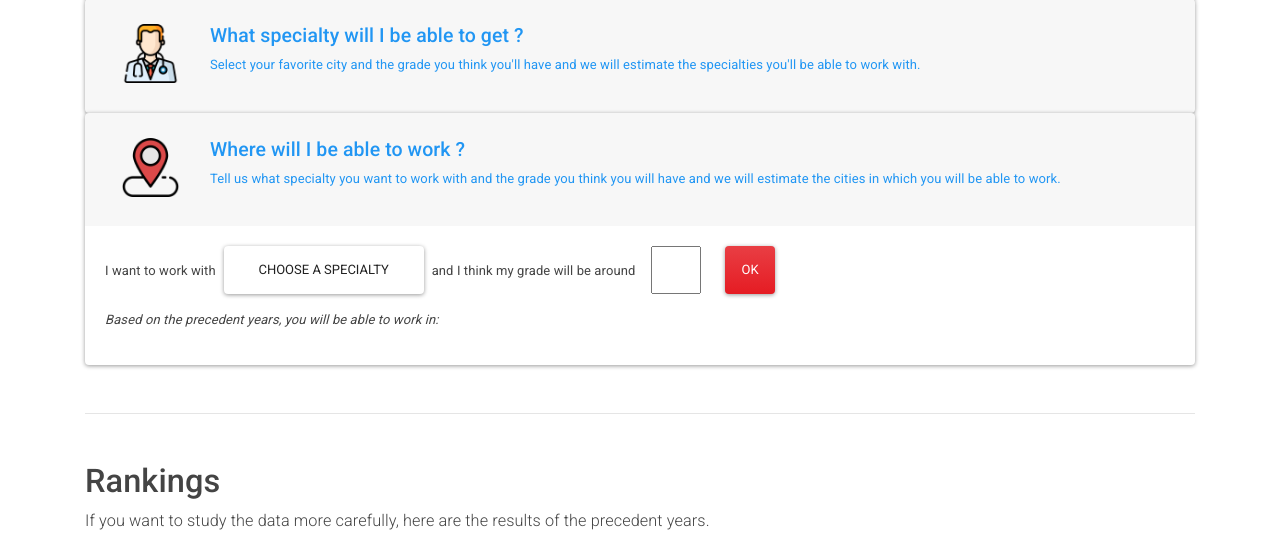
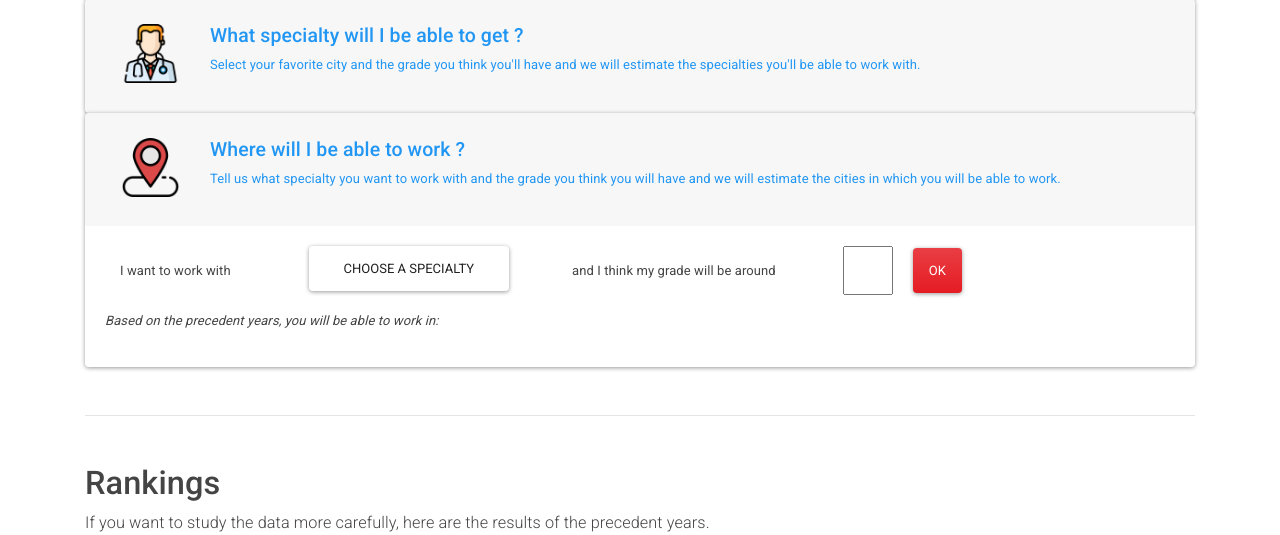
Before and after one commit to alex-run-code/resio, a Django app: page /ranking/ in a window 1280 px wide, after a click that opens the changed part. Shown: the part 408-943 px from the top of the page. Run offline with Django 3.2, Linux system fonts and the light colour scheme; data comes from the database, SQL or seed files in the repository; some libraries are stand-ins or nearby versions.

Commit message:
part 3 of algo made responsive

```diff
--- a/website/templates/website/ranking.html
+++ b/website/templates/website/ranking.html
@@ -149,19 +149,26 @@
         <div id="collapseThree" class="collapse" aria-labelledby="headingThree" data-parent="#accordion">
           <div class="card-body">
             <div class='row ml-0'>
-              <form style="display: flex;">
-                <p style='margin-top:15px'>I want to work with </p>
+              <!-- <form style="display: flex;"> -->
+                <div class='col-lg-2'>
+                  <p style='margin-top:15px'>I want to work with</p>
+                </div>
+                <div class='col-lg-3'>
                 <select class="btn btn-secondary mr-2 ml-2" style='width:200px' id='select_specialty2'>
                   <option>Choose a specialty</option>
                   {% for specialty in specialties %}
                   <option>{{ specialty.name }}</option>
                   {% endfor %}
                 </select>
-
+              </div>
+              <div class='col-lg-3'>
                 <p style='margin-top:15px'>and I think my grade will be around</p>
-                <input style='width:50px; text-align: center;' class='ml-3 mr-3' id='select_grade2'></input>
-                <button class="btn btn-danger mr-2 ml-2" id='getcity' type='submit'>OK</button>
-              </form>
+              </div>
+              <div class='col-lg-3'>
+                <input style='width:50px; text-align: center; height:100%' class='mb-3' id='select_grade2'></input>
+                <button class="btn btn-danger ml-3" style='vertical-align:baseline' id='getcity' type='submit'>OK</button>
+              </div>
+              <!-- </form> -->
             </div>
             <div class='row mt-3'>
               <div class='col-12 mb-2'>
```
